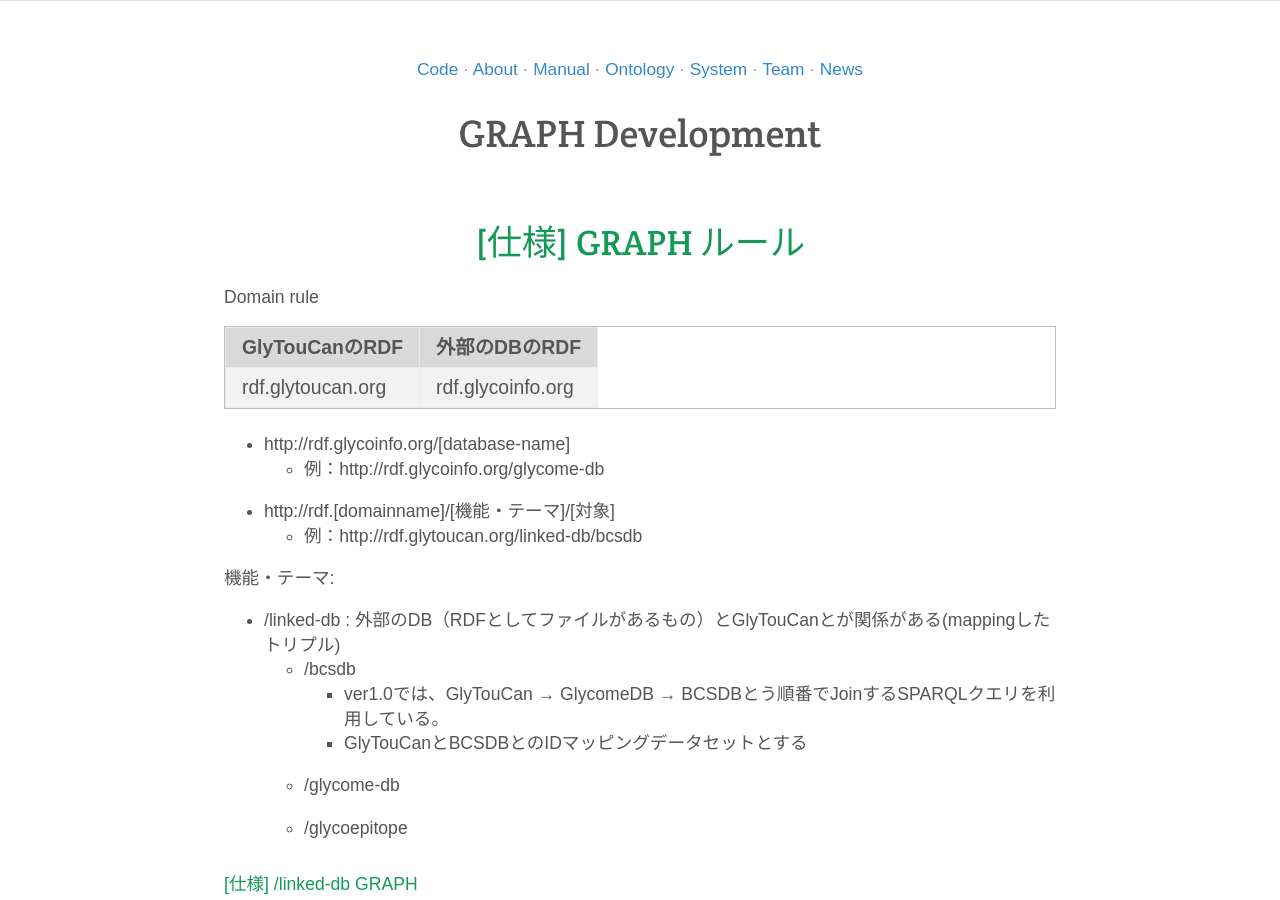
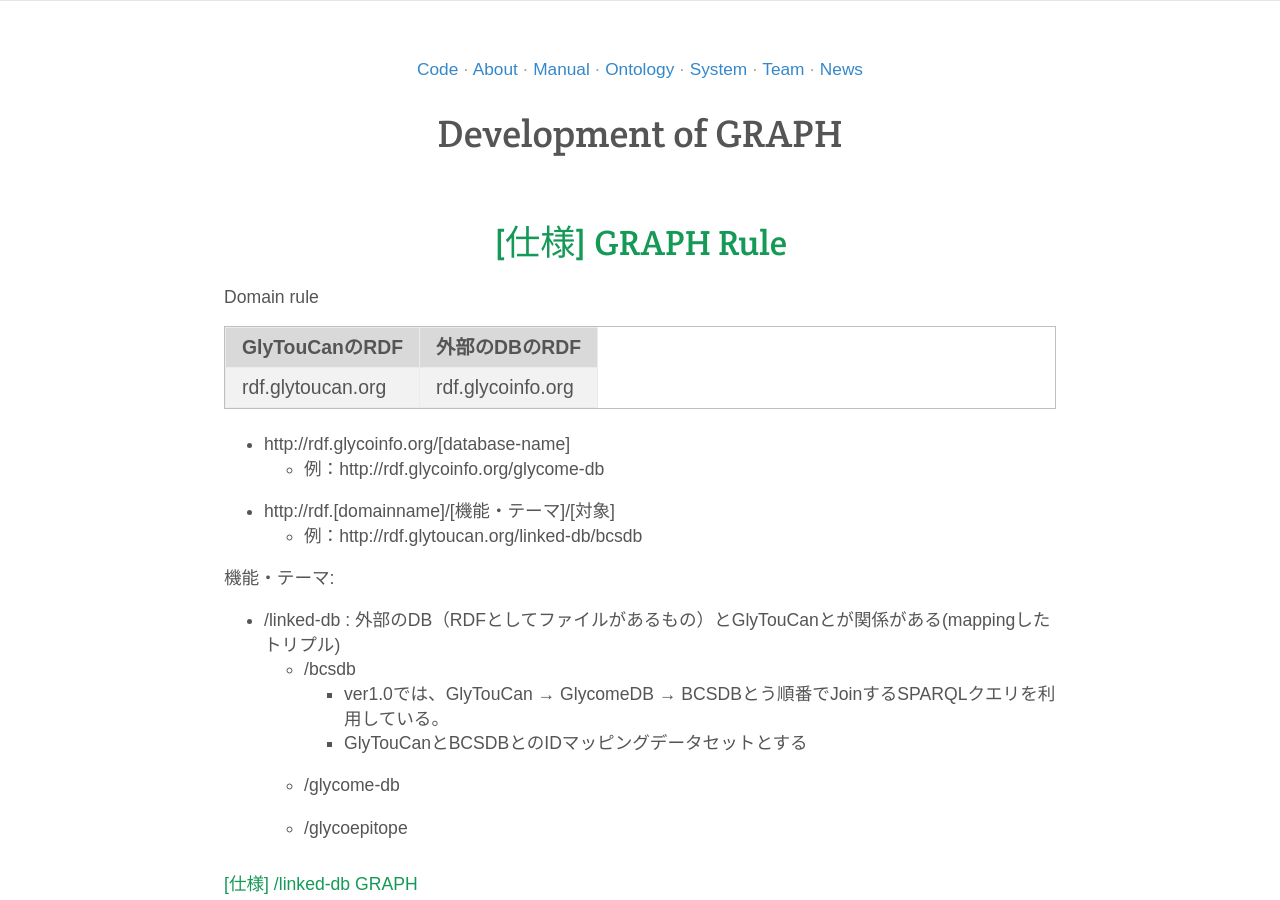
Before and after one commit to glytoucan/glytoucan, a Jekyll site: the page built from system/graph_dev.md, in a window 1280 px wide and 900 px high. Built offline with Jekyll 4.4.1, drawn with Linux system fonts in a browser that asks for light colours; nearby versions of some CDN libraries.

Commit message:
update graph dev

```diff
--- a/system/graph_dev.md
+++ b/system/graph_dev.md
@@ -1,9 +1,9 @@
 ---
-title: GRAPH Development
+title: Development of GRAPH
 layout: default
 ---
 
-# [仕様] GRAPH ルール
+# [仕様] GRAPH Rule
 
 
 Domain rule
```
